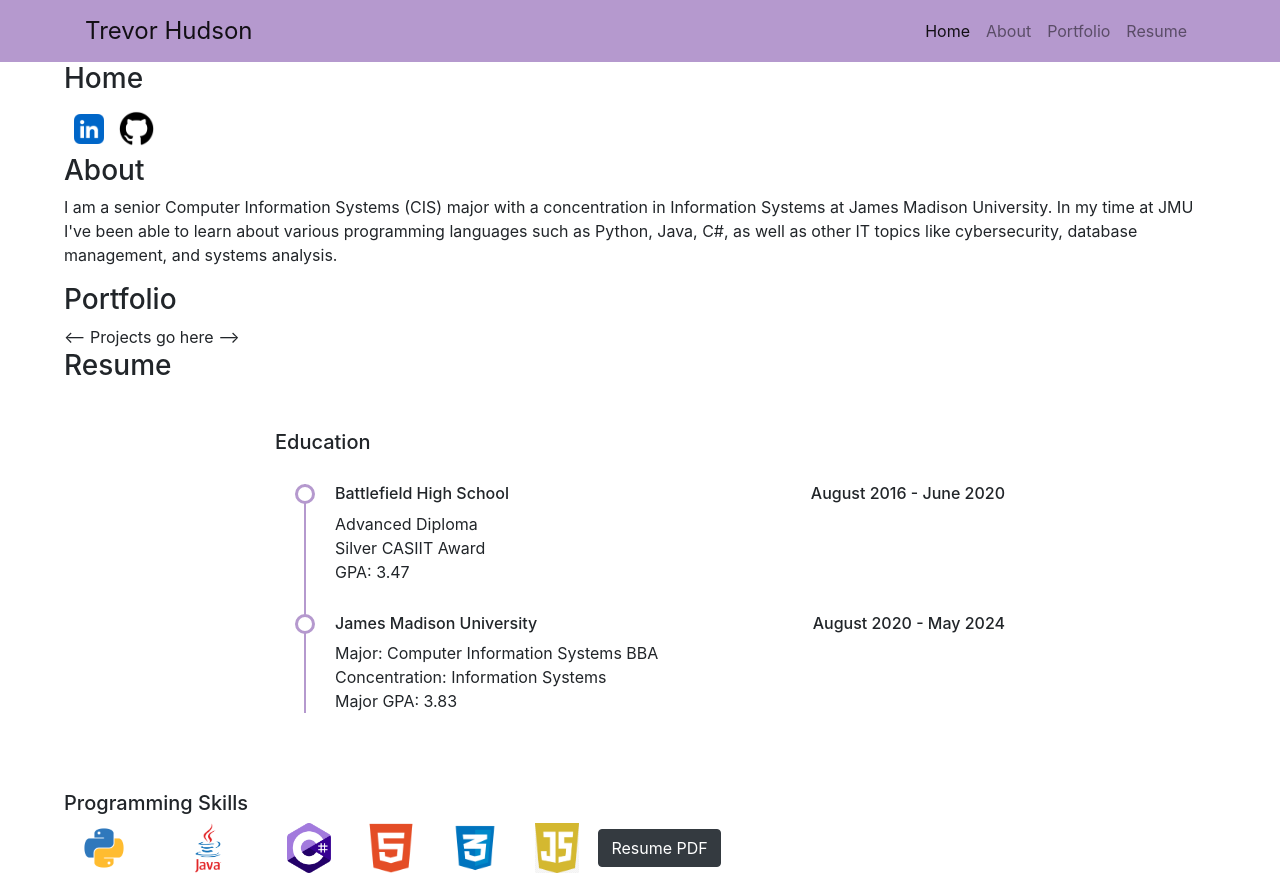
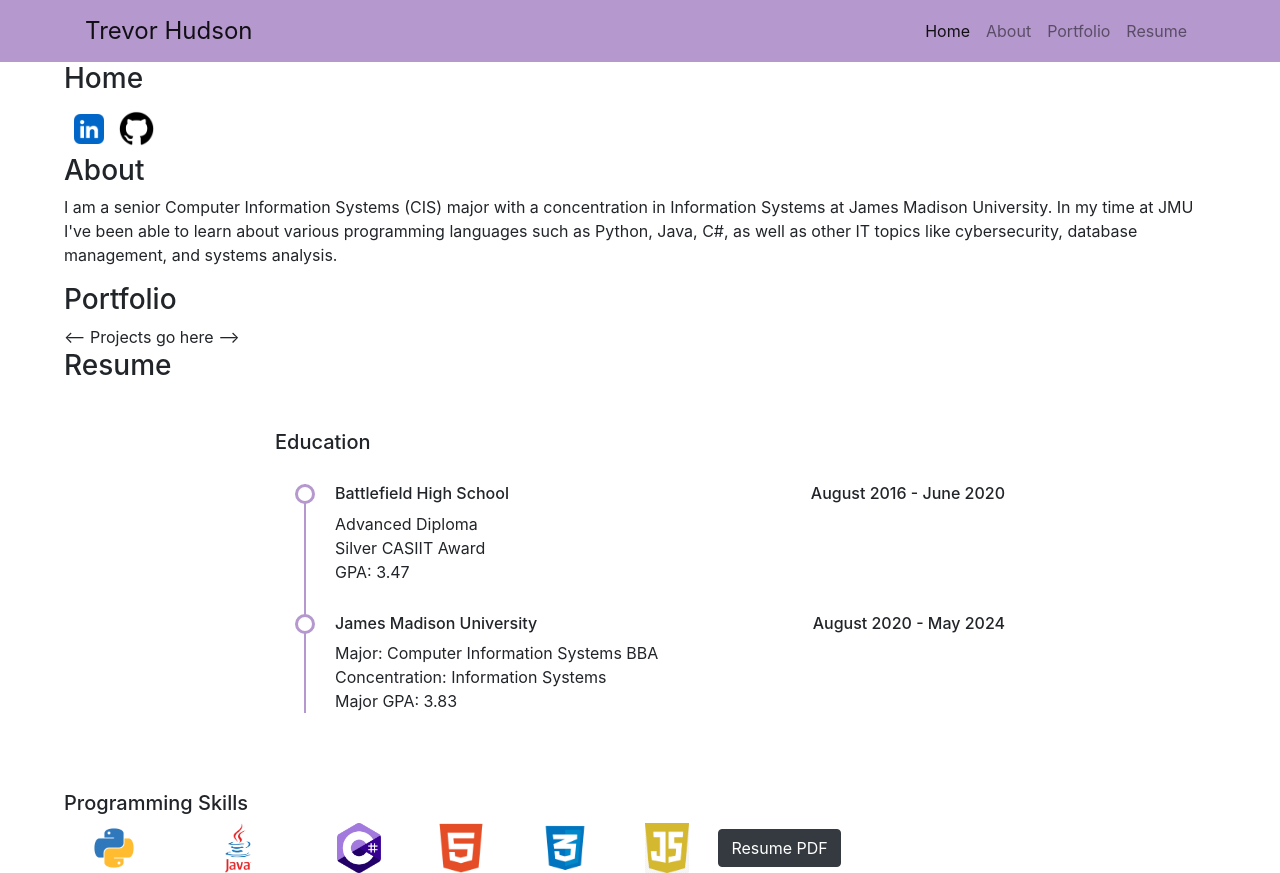
Before and after one commit to hudso2tj/hudso2tj.github.io, a plain HTML site: page index.html in a window 1280 px wide. Drawn offline with nearby package versions, Linux system fonts and the light colour scheme.

Commit message:
Update index.html

```diff
--- a/index.html
+++ b/index.html
@@ -57,8 +57,8 @@ h3 {
 .skills {
     height: 50px;
     width: auto;
-    margin-left: 15px;
-    margin-right: 15px;
+    margin-left: 25px;
+    margin-right: 25px;
 }
 
   </style>
```
